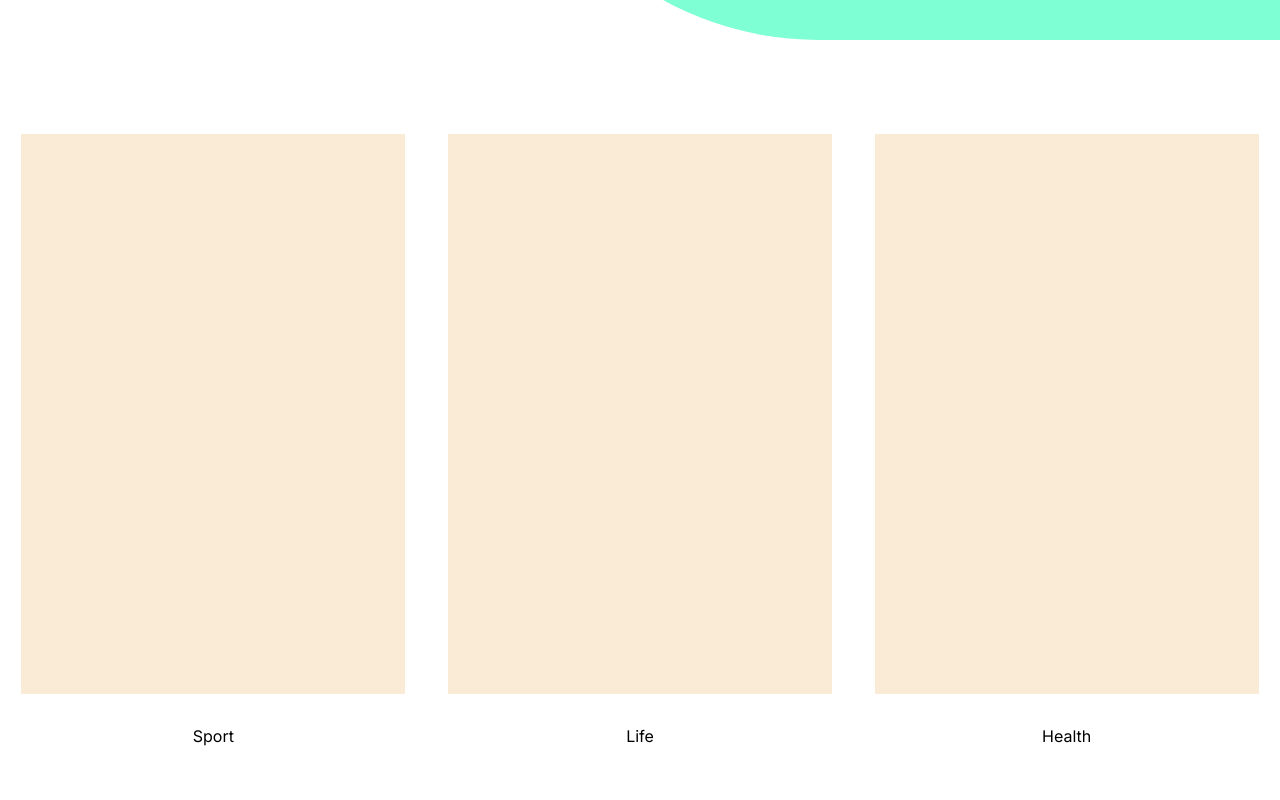
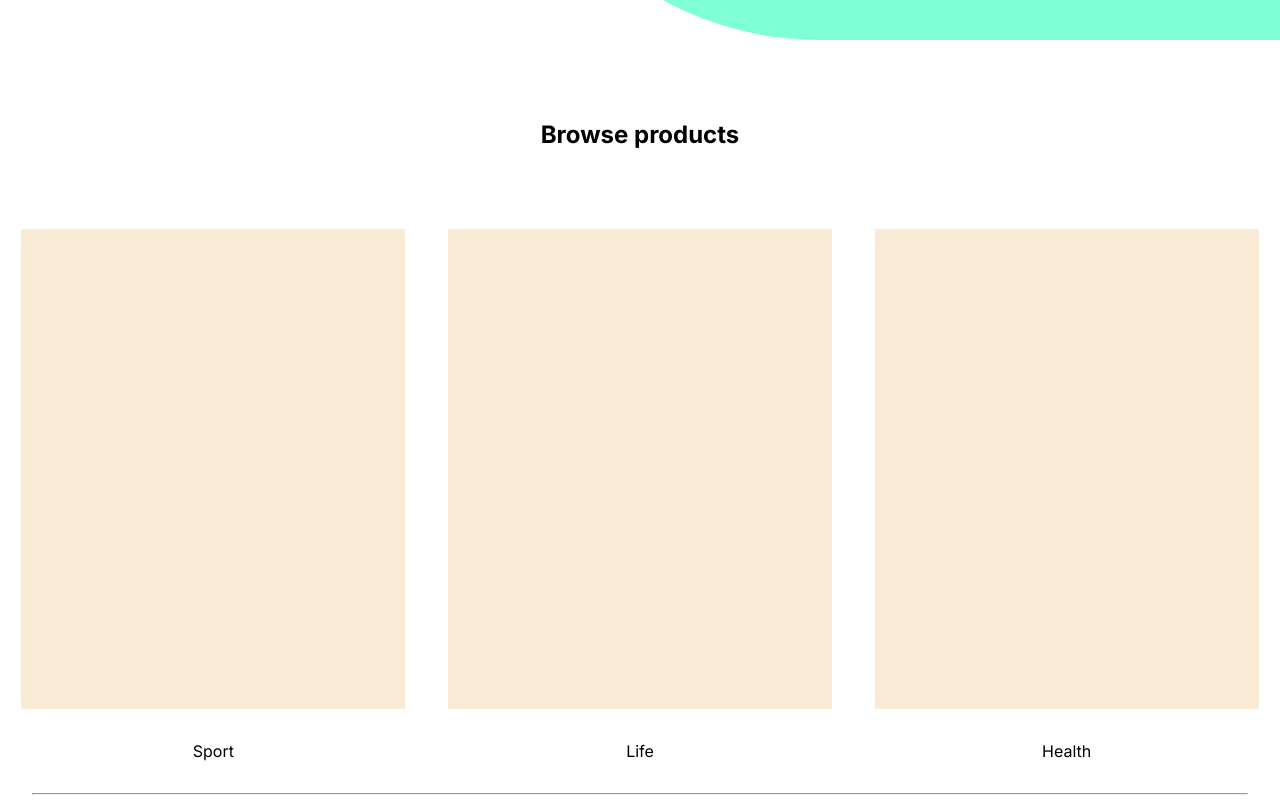
Before and after one commit to JohnyProduction/loyalty-program-app, a Next.js app: page / in a window 1280 px wide. Shown: the part 760-1560 px from the top of the page. Built offline with nearby package versions, Linux system fonts and the light colour scheme.

Commit message:
browse products refined

```diff
--- a/src/app/browse-products.tsx
+++ b/src/app/browse-products.tsx
@@ -1,6 +1,7 @@
 import styles from '@/styles/app/page.module.scss';
 import { BrowseProduct } from '@/app/browse-product';
 import { ProductType } from '@/types/main-page-types';
+import { BreakLine } from '@/components/common/break-line';
 
 export function BrowseProducts() {
     const products: ProductType[] = [
@@ -11,9 +12,13 @@ export function BrowseProducts() {
 
     return (
         <div className={styles['browse-products']}>
-            <div className={styles['browse-products__container']}>
-                {products.map(product => <BrowseProduct product={product} key={product.name} />)}
+            <h2 className={styles['browse-products__header']}>Browse products</h2>
+            <div>
+                <div className={styles['browse-products__container']}>
+                    {products.map(product => <BrowseProduct product={product} key={product.name} />)}
+                </div>
             </div>
+            <BreakLine />
         </div>
     );
 }
--- a/src/app/page.tsx
+++ b/src/app/page.tsx
@@ -2,7 +2,6 @@ import { TopBar } from '@/components/common/top-bar';
 import { Footer } from '@/components/common/footer';
 import { WelcomeFragment } from '@/app/welcome-fragment';
 import { BrowseProducts } from '@/app/browse-products';
-import { BreakLine } from '@/components/common/break-line';
 
 export default function MainPage() {
     return (
@@ -12,7 +11,6 @@ export default function MainPage() {
                 <WelcomeFragment />
             </div>
             <BrowseProducts />
-            <BreakLine />
             <div>TODO 3 Products</div>
             <Footer />
         </main>
--- a/src/styles/app/page.module.scss
+++ b/src/styles/app/page.module.scss
@@ -33,13 +33,20 @@ $welcome-fragment-height: calc(100vh - $top-bar-height);
 }
 
 .browse-products {
-    display: flex;
-    align-items: center;
-    height: 100vh;
+    .browse-products__header {
+        text-align: center;
+        margin: 5rem 0;
+    }
 
-    .browse-products__container {
+    > div:first-of-type {
         display: flex;
-        justify-content: space-around;
-        width: 100vw;
+        align-items: center;
+        //height: 100vh;
+
+        .browse-products__container {
+            display: flex;
+            justify-content: space-around;
+            width: 100vw;
+        }
     }
 }
--- a/src/styles/components/browse-product.module.scss
+++ b/src/styles/components/browse-product.module.scss
@@ -7,7 +7,7 @@
 
         .browse-product__image {
             width: 30vw;
-            height: 70vh;
+            height: 60vh;
             background-color: antiquewhite;
         }
     }
--- a/src/styles/components/common/break-line.module.scss
+++ b/src/styles/components/common/break-line.module.scss
@@ -1,5 +1,5 @@
 .break-line {
     width: 95vw;
-    margin: 0 auto;
+    margin: 2rem auto;
     background-color: red;
 }
```
